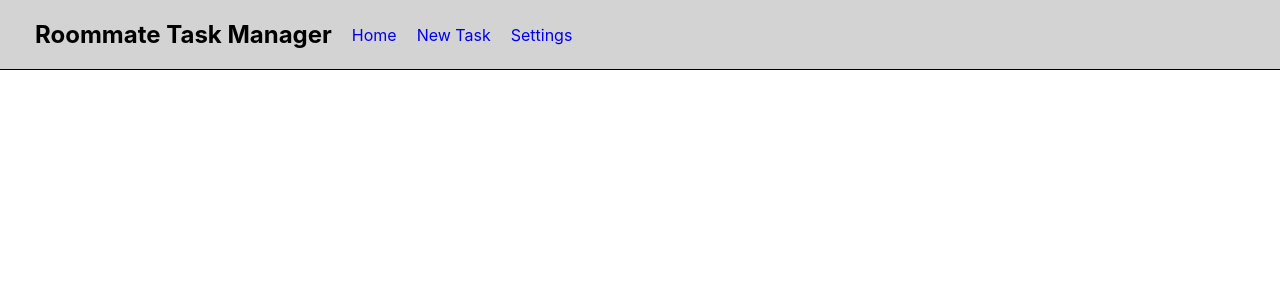
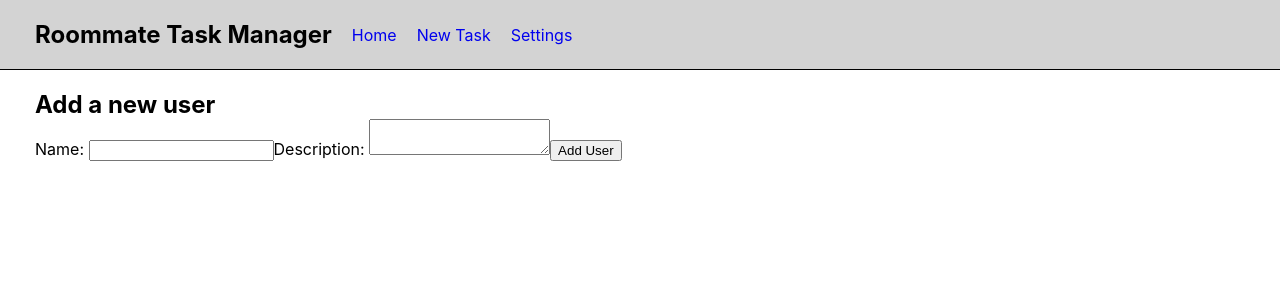
Before and after one commit to AyazCiplak/roommate-task-manager, a React (Create React App) app: page /new-user in a window 1280 px wide. Shown: the top 300 px of the page. Built offline with nearby package versions, Linux system fonts and the light colour scheme.

Commit message:
Completed implementation of users database and create/delete user functions

```diff
--- a/src/App.js
+++ b/src/App.js
@@ -1,9 +1,12 @@
 import Navbar from './Navbar';
 import Home from './Home';
 import CreateTask from './CreateTask';
+import CreateUser from './CreateUser'
 import Settings from './Settings';
 import { BrowserRouter as Router, Route, Switch } from 'react-router-dom';
 import TaskDetails from './TaskDetails';
+import UserDetails from './UserDetails';
+
 
 function App() {
   return (
@@ -14,6 +17,12 @@ function App() {
           <Switch>
             <Route exact path='/'>
               <Home />
+            </Route>
+            <Route path="/users/:id">
+              <UserDetails />
+            </Route>
+            <Route path='/new-user'>
+              <CreateUser />
             </Route>
             <Route path='/new-task'>
               <CreateTask />
--- /dev/null
+++ b/src/CreateUser.js
@@ -0,0 +1,56 @@
+import {useState} from 'react';
+import { useHistory } from 'react-router-dom';
+
+const CreateUser = () => {
+
+    //Empty states to be filled with info from input form
+    const [name, setName] = useState('');
+    const [description, setDescription] = useState('');
+
+    const [isPending, setIsPending] = useState(false);
+    const history = useHistory();
+
+
+    const handleSubmit = (e) => {
+        e.preventDefault();
+        const user = { name, description };
+
+        setIsPending(true);
+
+        fetch('http://localhost:8001/users', {
+            method: 'POST',
+            headers: { "Content-Type": "application/json" },
+            body: JSON.stringify(user)
+
+        }).then (() => {
+            console.log("New user added");
+            setIsPending(false);
+            history.push('/');
+        })
+    }
+
+    return (
+        <div className="create-user">
+            <h2>Add a new user</h2>
+            <form onSubmit={handleSubmit}>
+                <label>Name: </label>
+                <input
+                type="text"
+                required
+                value={name}
+                onChange={(e) => setName(e.target.value)}
+                />
+                <label>Description: </label>
+                <textarea
+                  required
+                  value={description}
+                  onChange={(e) => setDescription(e.target.value)}
+                ></textarea>
+                { !isPending && <button>Add User</button> }
+                { isPending && <button disabled>Adding user...</button>}
+            </form>
+        </div>
+     );
+}
+
+export default CreateUser;
--- a/src/Home.js
+++ b/src/Home.js
@@ -25,6 +25,9 @@ const Home = () => {
             { tasksError && <div>{ tasksError }</div> }
             <div className="users-header">
                 <h2>Users</h2>
+                <button className="new-user-button">
+                    <Link to='/new-user'>+</Link>
+                </button>
             </div>
             { usersPending && <div>Loading users...</div> }
             { users && <UserList data={ users }/> }
--- /dev/null
+++ b/src/UserDetails.js
@@ -0,0 +1,40 @@
+import { useParams, useHistory, Link } from 'react-router-dom';
+import useFetch from './useFetch';
+
+
+const UserDetails = () => {
+
+    const { id } = useParams();
+    const { data : user, dataPending , error } = useFetch('http://localhost:8001/users/' + id);
+    const history = useHistory();
+
+    const handleClick = () => {
+        fetch('http://localhost:8001/users/' + id, {
+            method: 'DELETE'
+        }).then(() => {
+            history.push("/");
+        })
+    };
+
+    return (
+        <div className="user-details">
+            <h2>User: { id }</h2>
+            { dataPending && <div>Loading...</div> }
+            { error && <div>{ error }</div> }
+            { user && (
+                <article>
+                    <h3>Title: { user.name }</h3>
+                    <h4>Description: { user.description }</h4>
+                    <button onClick={handleClick}>Delete User</button>
+                </article>
+            )}
+
+            <Link to="/">
+                <button>Back</button>
+            </Link>
+
+        </div>
+     );
+}
+
+export default UserDetails;
--- a/src/UserList.js
+++ b/src/UserList.js
@@ -10,7 +10,10 @@ const UserList = ({ data: users }) => {
             {
             users.map((user) => (
                 <div className="preview" key={user.id}>
+
+                        <Link to={`/users/${user.id}`}>
                         <h3>{ user.name }</h3>
+                    </Link>
                 </div>
             ))}
         </div>
```
Also changed, not shown: data/userdb.json (indentation only).
